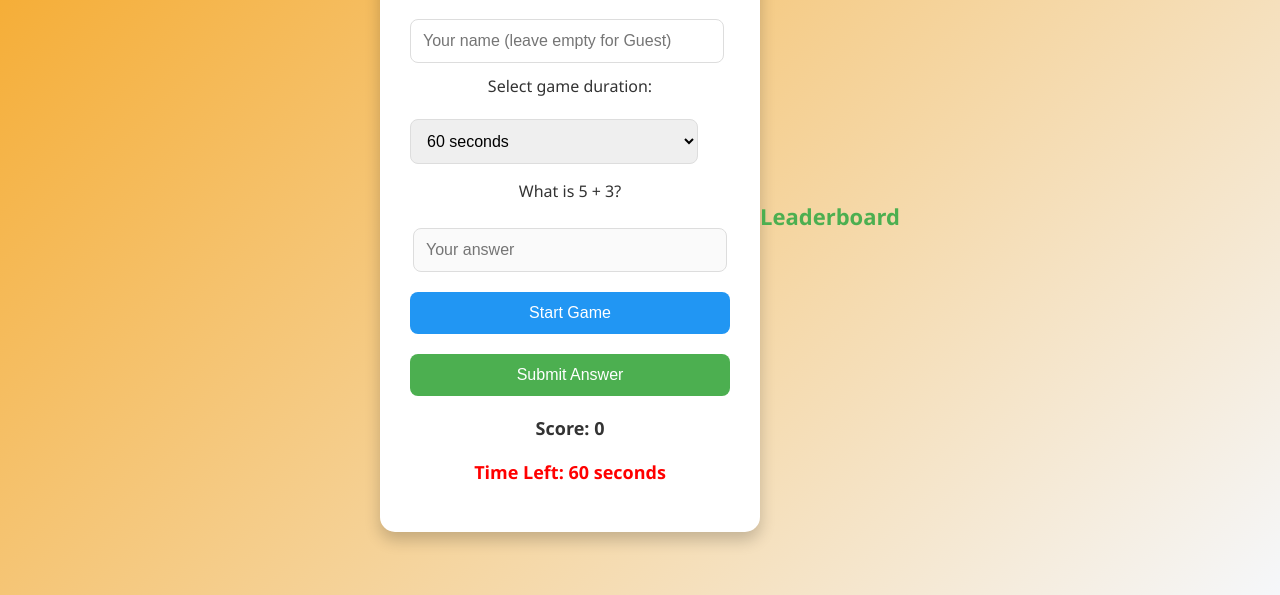
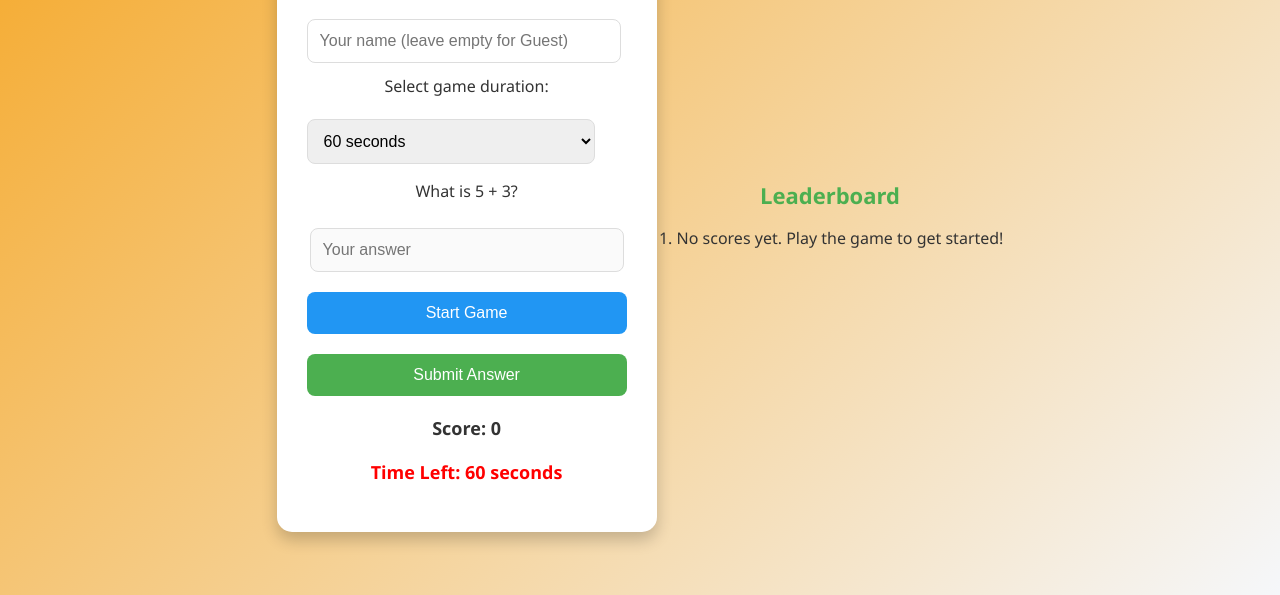
Before and after one commit to Deezzznutz/math, a plain HTML site: page index.html in a window 1280 px wide. Shown: the part 205-800 px from the top of the page. Drawn offline with Linux system fonts and the light colour scheme.

Commit message:
Update index.html

```diff
--- a/index.html
+++ b/index.html
@@ -83,6 +83,7 @@
         .leaderboard {
             margin-top: 40px;
             font-size: 16px;
+            text-align: center;
         }
 
         .leaderboard h2 {
@@ -133,7 +134,6 @@
             <input type="text" id="name-input" placeholder="Your name (leave empty for Guest)" />
 
             <label for="time-select">Select game duration:</label>
-            <!-- Only 60 seconds option available -->
             <select id="time-select">
                 <option value="60">60 seconds</option>
             </select>
@@ -176,6 +176,13 @@
                 listItem.textContent = `${index + 1}. ${entry.name} - ${entry.score} points`;
                 leaderboardList.appendChild(listItem);
             });
+
+            // If no scores are available, display a message
+            if (leaderboard.length === 0) {
+                const noScoresMessage = document.createElement('li');
+                noScoresMessage.textContent = "No scores yet. Play the game to get started!";
+                leaderboardList.appendChild(noScoresMessage);
+            }
         }
 
         // Generate a new question
```
